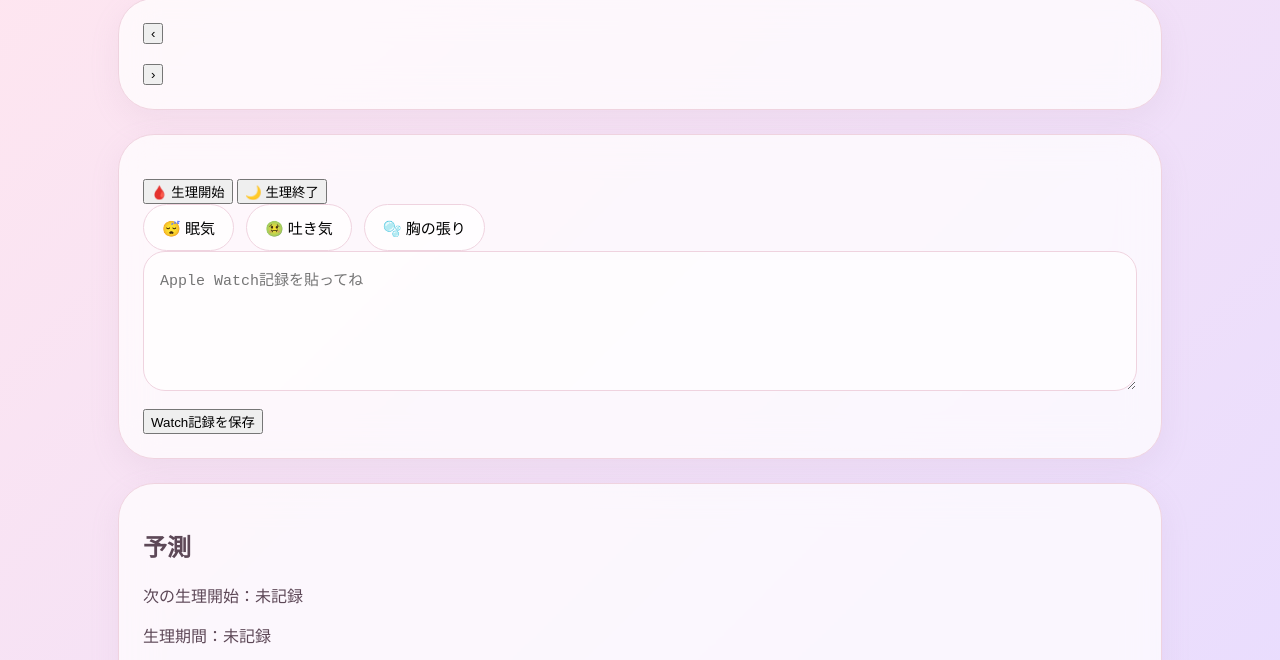
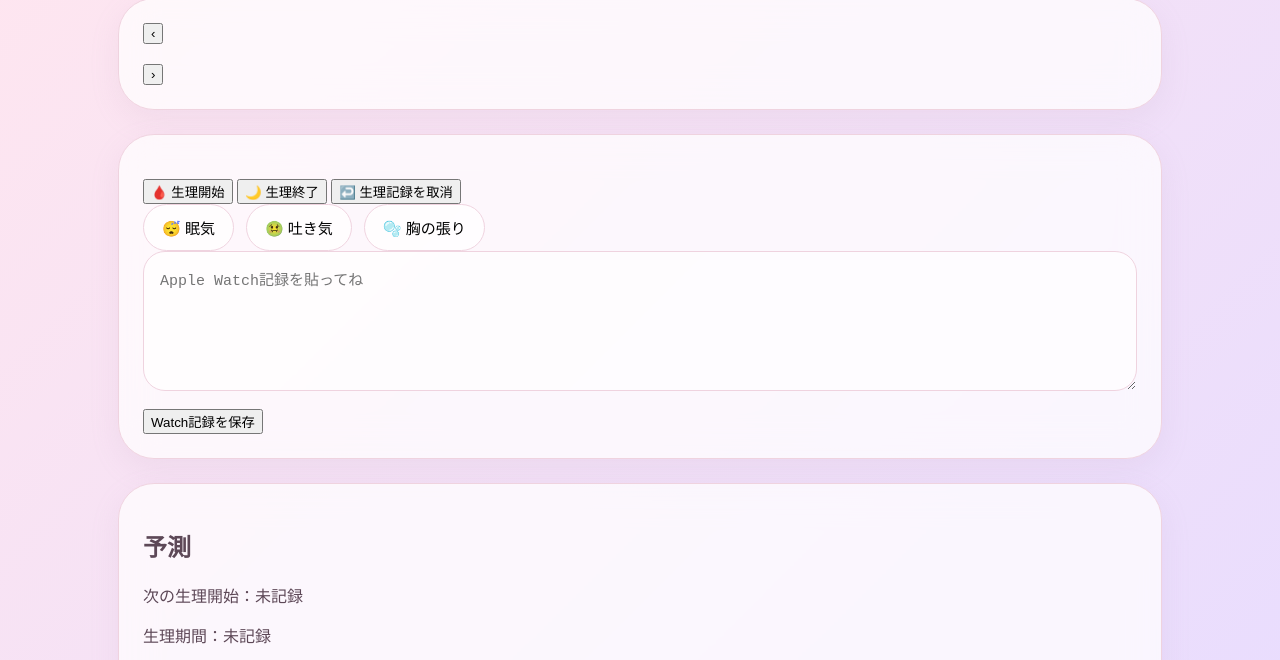
Before and after one commit to Rion0-0/cycle, a plain HTML site: page index.html in a window 1280 px wide. Shown: the part 120-780 px from the top of the page. Drawn offline with Linux system fonts and the light colour scheme; no server answers.

Commit message:
Update index.html

```diff
--- a/index.html
+++ b/index.html
@@ -27,6 +27,7 @@
       <div class="actions">
         <button id="periodStartBtn">🩸 生理開始</button>
         <button id="periodEndBtn">🌙 生理終了</button>
+        <button id="periodCancelBtn">↩️ 生理記録を取消</button>
       </div>
 
       <div class="symptoms">
```
